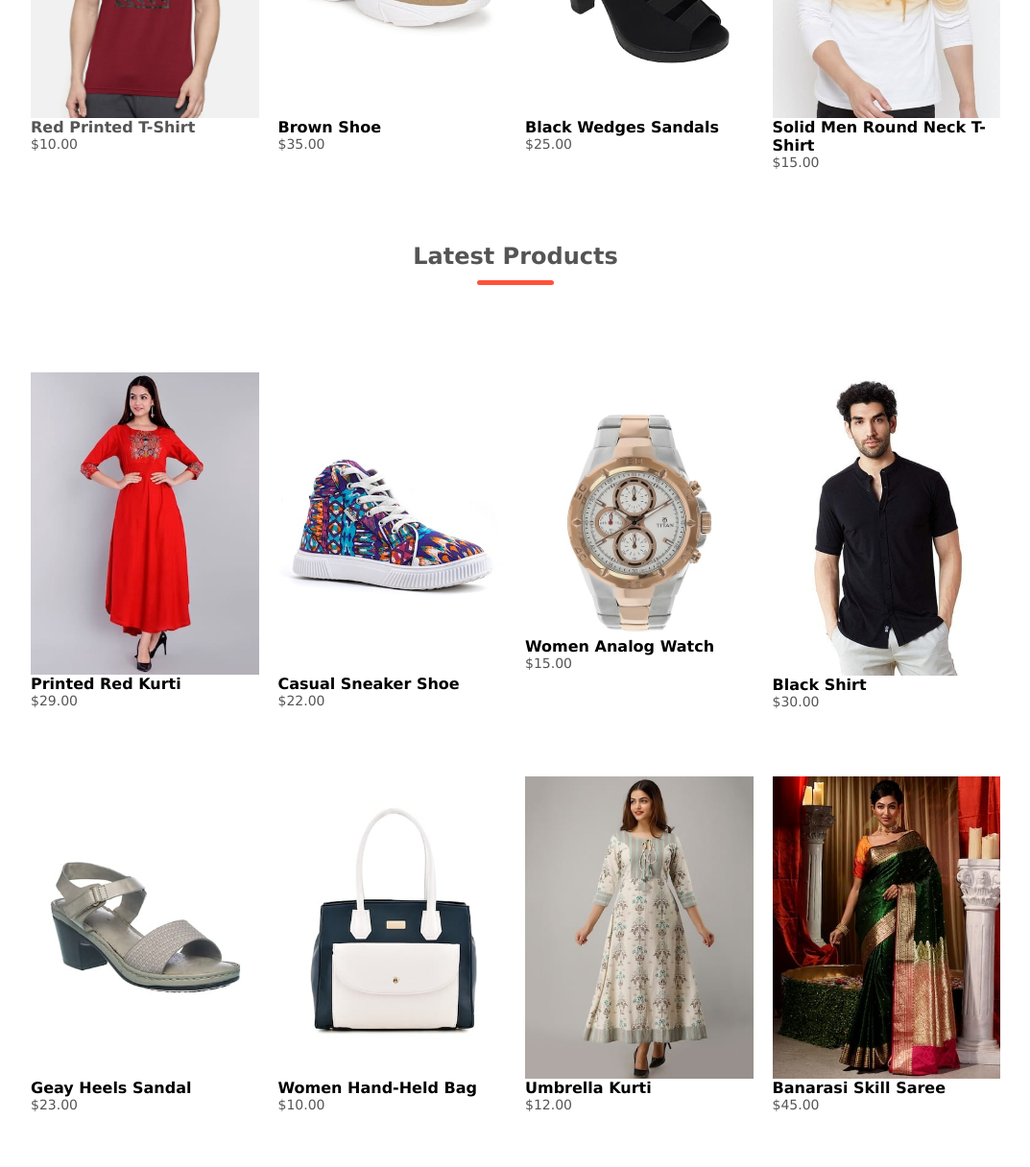
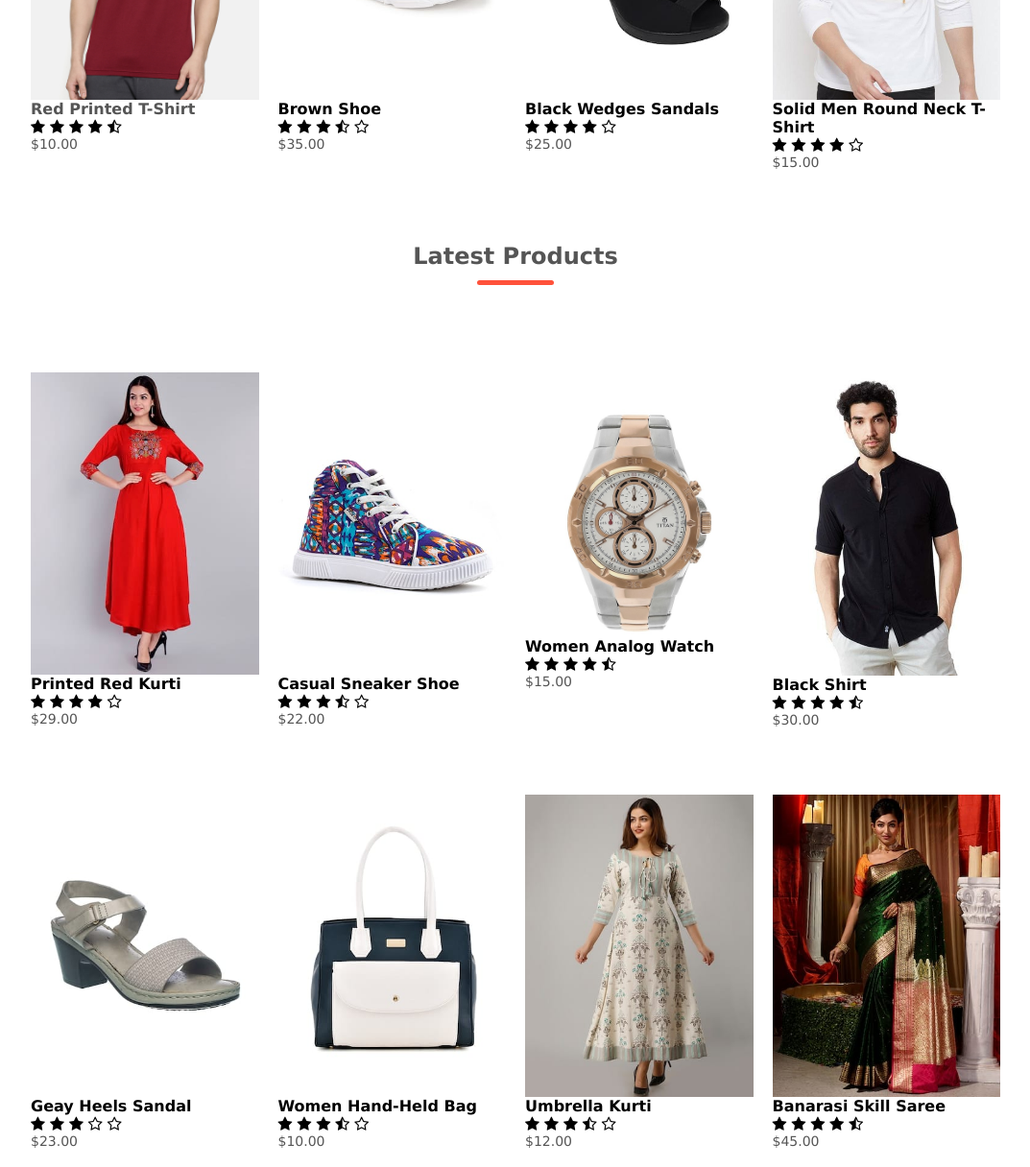
Before and after one commit to elavarasim/Ree-Ecommerce.com, a plain HTML site: page online shopping.html in a window 1280 px wide. Shown: the part 1700-2916 px from the top of the page at 96% size, without its empty margins (103-1176 px from the left). Drawn offline with Linux system fonts and the light colour scheme.

Commit message:
Update online shopping.html

```diff
--- a/online shopping.html
+++ b/online shopping.html
@@ -8,7 +8,7 @@
     <link href="https://fonts.googleapis.com/css2?
     family=Poppins:wght@300;400;500;600;700&display=swap"
     rel="stylesheet">
-    <link rel="stylesheet" href="https://stackpath.bootstrapcdn.com/font-awesome/4.7.0/css/font-awesome.min.css">">
+    <link rel="stylesheet" href="https://stackpath.bootstrapcdn.com/font-awesome/4.7.0/css/font-awesome.min.css">
 <style>
 * {box-sizing: border-box}
 body {font-family: Verdana, sans-serif; margin:0}
@@ -220,21 +220,55 @@ function showSlides(n) {
          <div class="col-4">
                 <a href="product details.html"><img src="product-1.jpg"></a>
                 <a href="product details.html"><h4>Red Printed T-Shirt</h4></a>
+		 <div class="rating">
+			<i class="fa fa-star"></i>
+			<i class="fa fa-star"></i>
+			<i class="fa fa-star"></i>
+			<i class="fa fa-star"></i>
+			<i class="fa fa-star-half-o"></i>
+
+		</div>
+
                 <p>$10.00</p>
 	      </div>
 	     <div class="col-4">
                 <img src="product-2.jpg">
                 <h4>Brown Shoe</h4>
+		      <div class="rating">
+			<i class="fa fa-star"></i>
+			<i class="fa fa-star"></i>
+			<i class="fa fa-star"></i>
+			<i class="fa fa-star-half-o"></i>
+			<i class="fa fa-star-o"></i>
+
+		</div>
                 <p>$35.00</p>
 	     </div>
 	     <div class="col-4">
                 <img src="product-3.jpg">
                 <h4>Black Wedges Sandals </h4>
+		      <div class="rating">
+			<i class="fa fa-star"></i>
+			<i class="fa fa-star"></i>
+			<i class="fa fa-star"></i>
+			<i class="fa fa-star"></i>
+			<i class="fa fa-star-o"></i>
+
+		</div>
 	            	<p>$25.00</p>
 	     </div>
 	    <div class="col-4">
                 <img src="product-4.jpg">
                 <h4> Solid Men Round Neck T-Shirt</h4>
+		     <div class="rating">
+			<i class="fa fa-star"></i>
+			<i class="fa fa-star"></i>
+			<i class="fa fa-star"></i>
+			<i class="fa fa-star"></i>
+			<i class="fa fa-star-o"></i>
+
+		</div>
+
 		<p>$15.00</p>
 	     </div>
 		<h2 class="title">Latest Products</h2>
@@ -242,81 +276,210 @@ function showSlides(n) {
 		<div class="col-4">
                 <img src="product-5.jpg">
                 <h4>Printed Red Kurti</h4>
+			<div class="rating">
+			<i class="fa fa-star"></i>
+			<i class="fa fa-star"></i>
+			<i class="fa fa-star"></i>
+			<i class="fa fa-star"></i>
+			<i class="fa fa-star-o"></i>
+
+		</div>
 	       <p>$29.00</p>
 	     </div>
 		<div class="col-4">
                 <img src="product-6.jpg">
                 <h4>Casual Sneaker Shoe</h4>
+			<div class="rating">
+			<i class="fa fa-star"></i>
+			<i class="fa fa-star"></i>
+			<i class="fa fa-star"></i>
+			<i class="fa fa-star-half-o"></i>
+			<i class="fa fa-star-o"></i>
+
+		</div>
 		<p>$22.00</p>
 	     </div>
 		<div class="col-4">
                 <img src="product-7.jpg">
                 <h4>Women Analog Watch</h4>
+			<div class="rating">
+			<i class="fa fa-star"></i>
+			<i class="fa fa-star"></i>
+			<i class="fa fa-star"></i>
+			<i class="fa fa-star"></i>
+			<i class="fa fa-star-half-o"></i>
+
+		</div>
                 <p>$15.00</p>
 	     </div>
 		<div class="col-4">
                 <img src="product-8.jpg">
                 <h4>Black Shirt</h4>
+			<div class="rating">
+			<i class="fa fa-star"></i>
+			<i class="fa fa-star"></i>
+			<i class="fa fa-star"></i>
+			<i class="fa fa-star"></i>
+			<i class="fa fa-star-half-o"></i>
+
+		</div>
                 <p>$30.00</p>
 	     </div>
 	        <div class="col-4">
                 <img src="product-9.jpg">
                 <h4>Geay Heels Sandal</h4>
+				<div class="rating">
+			<i class="fa fa-star"></i>
+			<i class="fa fa-star"></i>
+			<i class="fa fa-star"></i>
+			<i class="fa fa-star-o"></i>
+			<i class="fa fa-star-o"></i>
+
+		</div>
                 <p>$23.00</p>
 	     </div>
 		<div class="col-4">
                 <img src="product-10.jpg">
                 <h4>Women Hand-Held Bag</h4>
+			<div class="rating">
+			<i class="fa fa-star"></i>
+			<i class="fa fa-star"></i>
+			<i class="fa fa-star"></i>
+			<i class="fa fa-star-half-o"></i>
+			<i class="fa fa-star-o"></i>
+
+		</div>
                 <p>$10.00</p>
 	     </div>
 		<div class="col-4">
                 <img src="product-11.jpg">
                 <h4>Umbrella Kurti</h4>
+			<div class="rating">
+			<i class="fa fa-star"></i>
+			<i class="fa fa-star"></i>
+			<i class="fa fa-star"></i>
+			<i class="fa fa-star-half-o"></i>
+			<i class="fa fa-star-o"></i>
+
+		</div>
                 <p>$12.00</p>
 	    </div>
 		<div class="col-4">
                 <img src="product-12.jpg">
                 <h4>Banarasi Skill Saree</h4>
+			<div class="rating">
+			<i class="fa fa-star"></i>
+			<i class="fa fa-star"></i>
+			<i class="fa fa-star"></i>
+			<i class="fa fa-star"></i>
+			<i class="fa fa-star-half-o"></i>
+
+		</div>
                 <p>$45.00</p>
     </div>
     <div class="col-4">
                 <img src="product-13.jpg">
                 <h4>Casual Blue Shirt</h4>
+	    	<div class="rating">
+			<i class="fa fa-star"></i>
+			<i class="fa fa-star"></i>
+			<i class="fa fa-star"></i>
+			<i class="fa fa-star-half-o"></i>
+			<i class="fa fa-star-o"></i>
+
+		</div>
                 <p>$10.00</p>
     </div>
     <div class="col-4">
                 <img src="product-17.jpg">
                 <h4>Brown Wedges Heels</h4>
+	    <div class="rating">
+			<i class="fa fa-star"></i>
+			<i class="fa fa-star"></i>
+			<i class="fa fa-star"></i>
+			<i class="fa fa-star-half-o"></i>
+			<i class="fa fa-star-o"></i>
+
+		</div>
                 <p>$15.00</p>
     </div>
     <div class="col-4">
                 <img src="product-15.jpg">
                 <h4>Analog Watchs Combo Set for Men Pack of-2</h4>
+	    <div class="rating">
+			<i class="fa fa-star"></i>
+			<i class="fa fa-star"></i>
+			<i class="fa fa-star"></i>
+			<i class="fa fa-star"></i>
+			<i class="fa fa-star-o"></i>
+
+		</div>
                 <p>$15.00</p>
     </div>
     <div class="col-4">
                <img src="product-16.jpg">
                <h4>Men's Shoe</h4>
+	    <div class="rating">
+			<i class="fa fa-star"></i>
+			<i class="fa fa-star"></i>
+			<i class="fa fa-star"></i>
+			<i class="fa fa-star-half-o"></i>
+			<i class="fa fa-star-o"></i>
+
+		</div>
+
                <p>$10.00</p>
     </div>
     <div class="col-4">
                <img src="product-14.jpg">
                <h4>Men's Casual Shirt</h4>
+	    <div class="rating">
+			<i class="fa fa-star"></i>
+			<i class="fa fa-star"></i>
+			<i class="fa fa-star"></i>
+			<i class="fa fa-star"></i>
+			<i class="fa fa-star-o"></i>
+
+		</div>
                <p>$10.00</p>
     </div>
     <div class="col-4">
                <img src="product-18.jpg">
                <h4>Solid Kerala Skill Saree</h4>
+	    <div class="rating">
+			<i class="fa fa-star"></i>
+			<i class="fa fa-star"></i>
+			<i class="fa fa-star"></i>
+			<i class="fa fa-star"></i>
+			<i class="fa fa-star-half-o"></i>
+
+		</div>
                <p>$15.00</p>
     </div>
     <div class="col-4">
                <img src="product-19.jpg">
                <h4>Black Shoulder Bag</h4>
+	    <div class="rating">
+			<i class="fa fa-star"></i>
+			<i class="fa fa-star"></i>
+			<i class="fa fa-star"></i>
+			<i class="fa fa-star-o"></i>
+			<i class="fa fa-star-o"></i>
+
+		</div>
                <p>$18.00</p>
     </div>
     <div class="col-4">
                <img src="product-20.jpg">
                <h4>Men's Regular Casual Shirt</h4>
+	    <div class="rating">
+			<i class="fa fa-star"></i>
+			<i class="fa fa-star"></i>
+			<i class="fa fa-star"></i>
+			<i class="fa fa-star-o"></i>
+			<i class="fa fa-star-half-o"></i>
+
+		</div>
                <p>$8.00</p>
     </div>
         </div>
```
